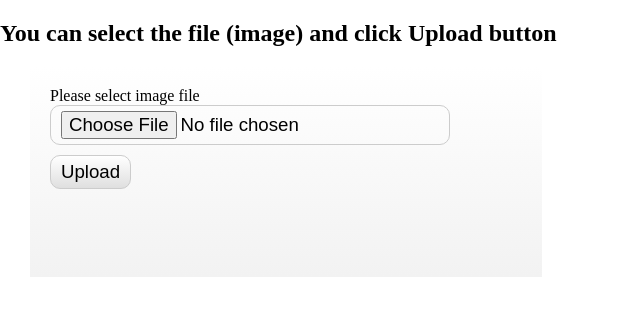
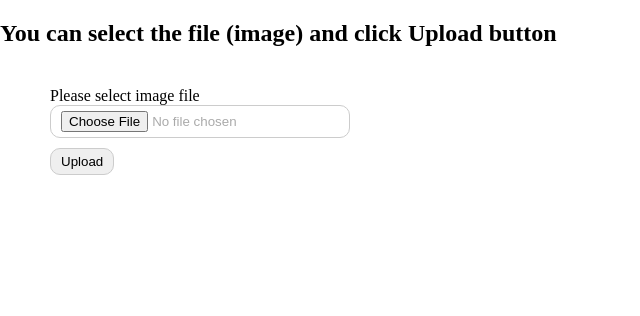
Before and after one commit to shellygr/Zookathon, a Flask app: page /upload in a window 1280 px wide. Shown: the part 65-381 px from the top of the page, without its empty margins (0-640 px from the left). Run offline with Flask 2, Linux system fonts and the light colour scheme; parts of the project's set-up code (start-up, migrations or seed data) failed here and were passed over.

Commit message:
updated css

```diff
--- a/static/main.css
+++ b/static/main.css
@@ -57,16 +57,6 @@ border-color: #4d90fe;
 
 
 .upload_form_cont {
-    background: -moz-linear-gradient(#ffffff, #f2f2f2);
-    background: -ms-linear-gradient(#ffffff, #f2f2f2);
-    background: -webkit-gradient(linear, left top, left bottom, color-stop(0%, #ffffff), color-stop(100%, #f2f2f2));
-    background: -webkit-linear-gradient(#ffffff, #f2f2f2);
-    background: -o-linear-gradient(#ffffff, #f2f2f2);
-    filter: progid:DXImageTransform.Microsoft.gradient(startColorstr='#ffffff', endColorstr='#f2f2f2');
-    -ms-filter: "progid:DXImageTransform.Microsoft.gradient(startColorstr='#ffffff', endColorstr='#f2f2f2')";
-    background: linear-gradient(#ffffff, #f2f2f2);
-
-    color:#000;
     overflow:hidden;
 }
 #upload_form {
@@ -75,7 +65,6 @@ border-color: #4d90fe;
     width:700px;
 }
 #preview {
-    background-color:#fff;
     display:block;
     float:right;
     width:200px;
@@ -102,22 +91,15 @@ input {
     -webkit-border-radius:10px;
 
     border:1px solid #ccc;
-    font-size:14pt;
+    font-size:10pt;
     padding:5px 10px;
 }
 input[type=button] {
-    background: -moz-linear-gradient(#ffffff, #dfdfdf);
-    background: -ms-linear-gradient(#ffffff, #dfdfdf);
-    background: -webkit-gradient(linear, left top, left bottom, color-stop(0%, #ffffff), color-stop(100%, #dfdfdf));
-    background: -webkit-linear-gradient(#ffffff, #dfdfdf);
-    background: -o-linear-gradient(#ffffff, #dfdfdf);
-    filter: progid:DXImageTransform.Microsoft.gradient(startColorstr='#ffffff', endColorstr='#dfdfdf');
-    -ms-filter: "progid:DXImageTransform.Microsoft.gradient(startColorstr='#ffffff', endColorstr='#dfdfdf')";
-    background: linear-gradient(#ffffff, #dfdfdf);
     margin: 10 px;
 }
 #image_file {
-    width:400px;
+    width:300px;
+    color:#aaa;
 }
 #progress_info {
     font-size:10pt;
@@ -167,14 +149,6 @@ input[type=button] {
     -webkit-border-radius:10px;
 
     box-shadow: 0 0 5px #ccc;
-    background: -moz-linear-gradient(#bbb, #eee);
-    background: -ms-linear-gradient(#bbb, #eee);
-    background: -webkit-gradient(linear, left top, left bottom, color-stop(0%, #bbb), color-stop(100%, #eee));
-    background: -webkit-linear-gradient(#bbb, #eee);
-    background: -o-linear-gradient(#bbb, #eee);
-    filter: progid:DXImageTransform.Microsoft.gradient(startColorstr='#bbb', endColorstr='#eee');
-    -ms-filter: "progid:DXImageTransform.Microsoft.gradient(startColorstr='#bbb', endColorstr='#eee')";
-    background: linear-gradient(#bbb, #eee);
 }
 
 h3 {
```
